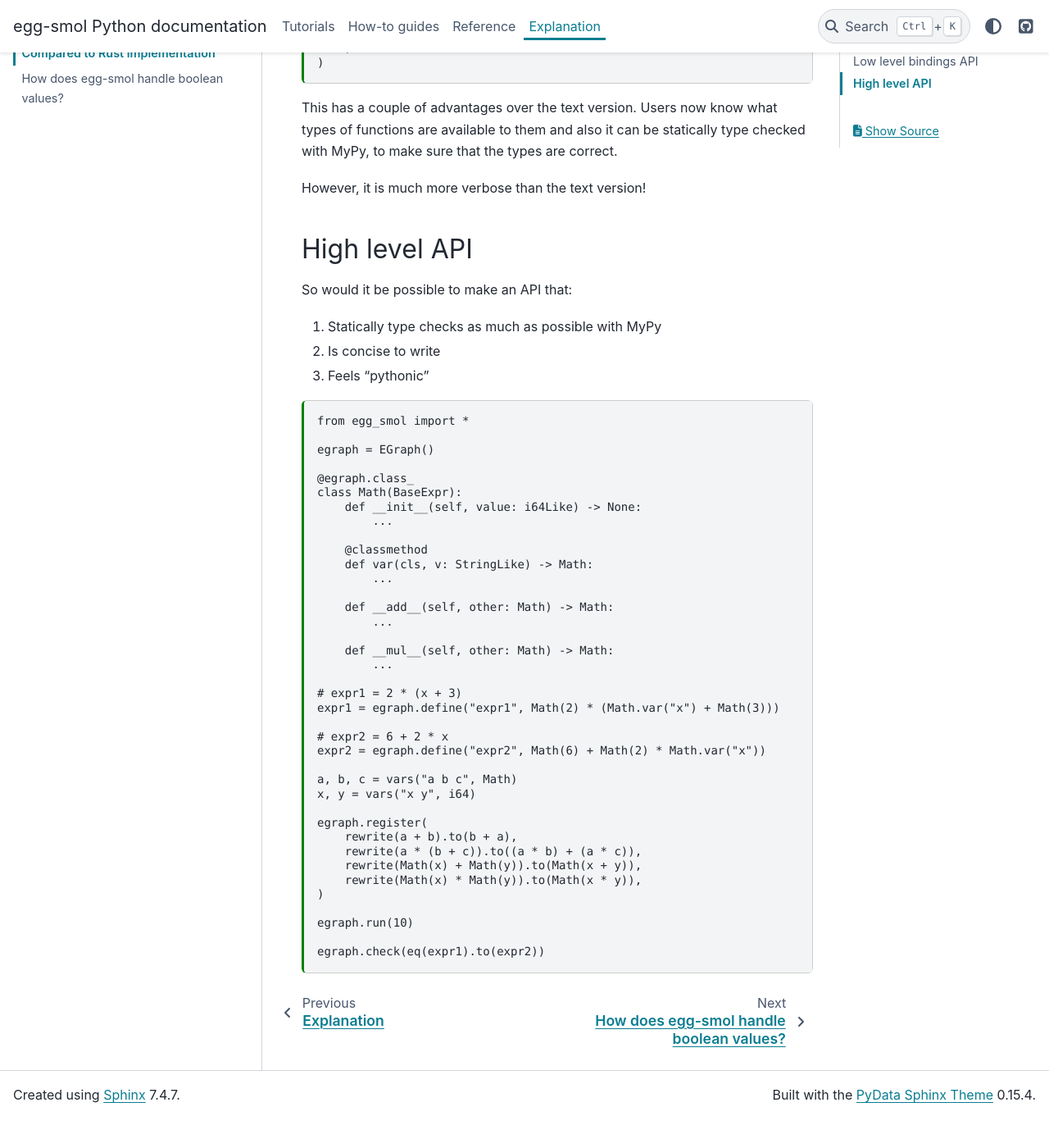
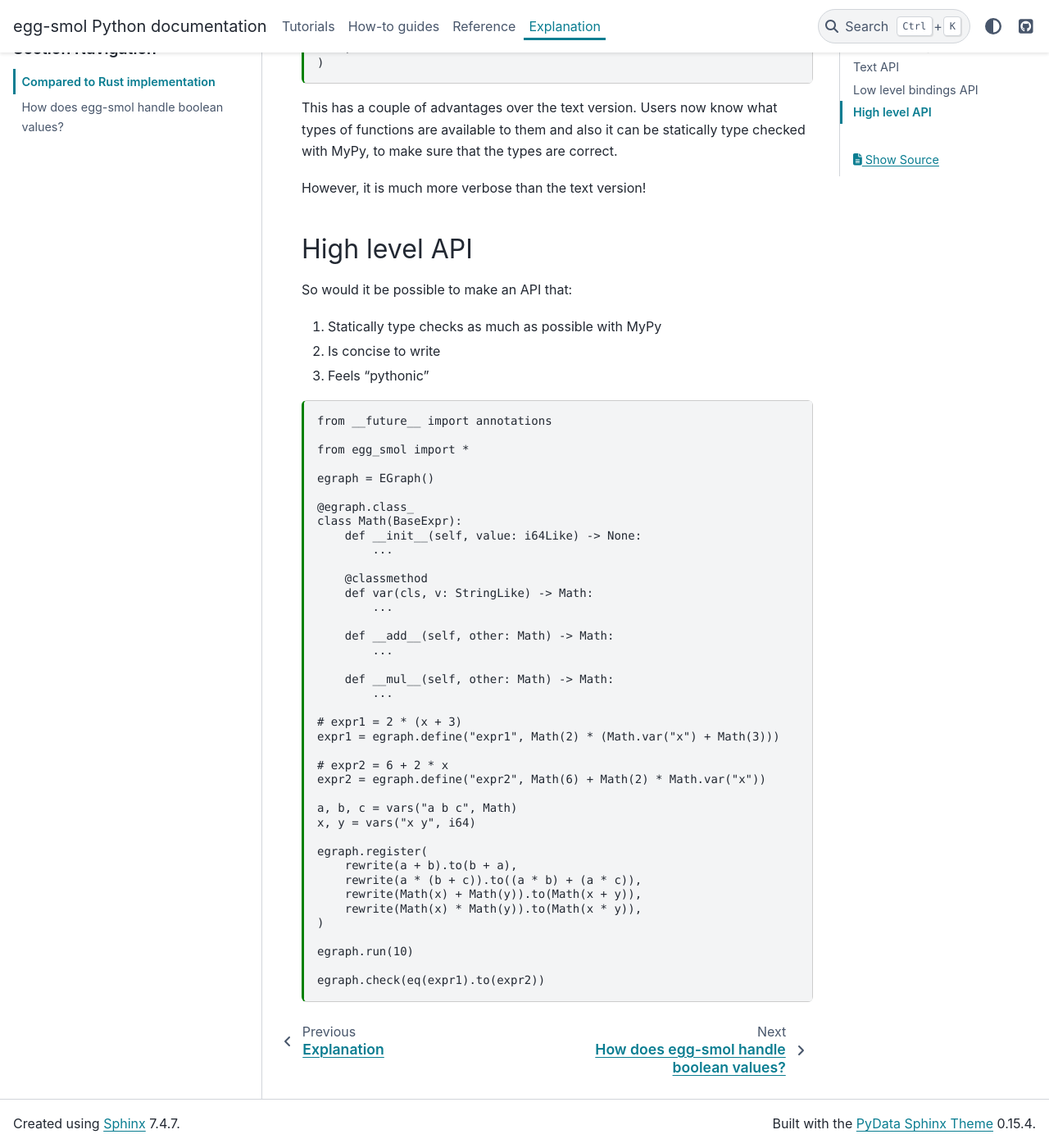
Before and after one commit to egraphs-good/egglog-python, a Sphinx documentation site: the page built from docs/explanation/compared_to_rust.md, in a window 1280 px wide and 1400 px high, scrolled down 5429 px. Shown: the whole window at 82% size. Built offline with Sphinx 7.4.7 and the PyData theme 0.15.4, drawn with Linux system fonts in a browser that asks for light colours; before the commit the page ends 6794 px from its top, so only the background shows below that.

````diff
--- a/docs/explanation/compared_to_rust.md
+++ b/docs/explanation/compared_to_rust.md
@@ -310,6 +310,8 @@ So would it be possible to make an API that:
 3. Feels "pythonic"
 
 ```{code-cell} python
+from __future__ import annotations
+
 from egg_smol import *
 
 egraph = EGraph()
````
Also changed, not shown: docs/reference.md (+3 -0 lines).
